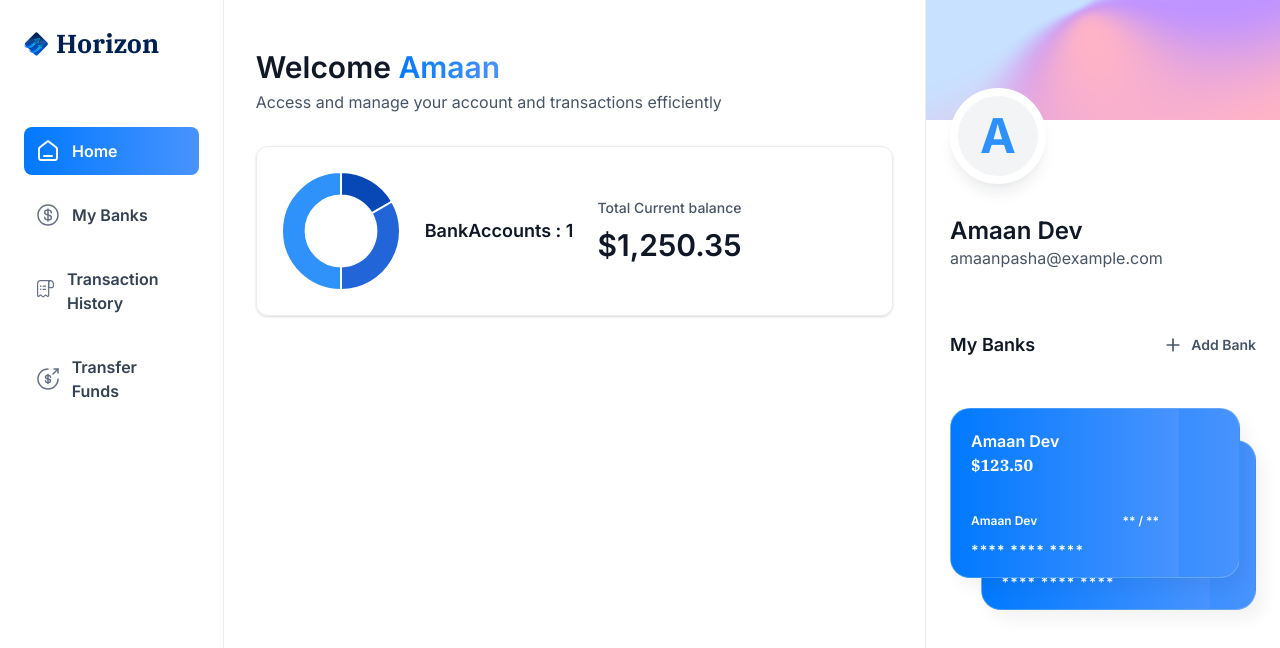
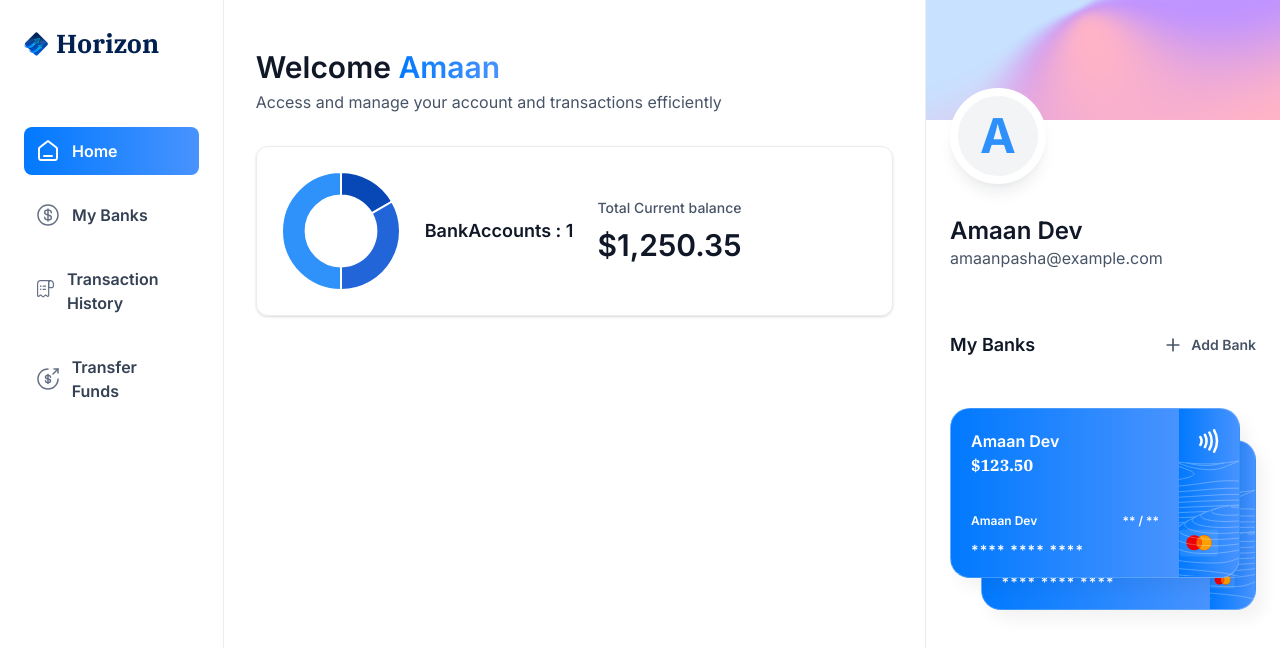
Before and after one commit to amaanpasha123/Banking, a Next.js app: page / in a window 1280 px wide. Shown: the top 648 px of the page. Built offline with nearby package versions, Linux system fonts and the light colour scheme.

Commit message:
styling is added at good level

```diff
--- a/components/BankCard.tsx
+++ b/components/BankCard.tsx
@@ -1,6 +1,7 @@
 import React from 'react'
 import Link from 'next/link'
 import { formatAmount } from '@/lib/utils';
+import Image from 'next/image';
 
 const BankCard = ({ account, userName, showBalance = true }: CreditCardProps) => {
   return (
@@ -37,7 +38,31 @@ const BankCard = ({ account, userName, showBalance = true }: CreditCardProps) =>
           </article>
         </div>
 
+        <div className='bank-card_icon'>
+            <Image
+                src='/icons/Paypass.svg'
+                width={20}
+                height={20}
+                alt='pay'
+            />
+            <Image
+             src='/icons/mastercard.svg'
+             width={45}
+             height={32}
+             alt='mastercard'
+            />
+            <Image
+            src='/icons/lines.svg'
+            width={316}
+            height={190}
+            alt='lines'
+            className='absolute top-0 left-0'
+            />
+
+        </div>
+
       </Link> {/* Close the Link tag here */}
+      {/* Will Add facility to copy the Account Numbers */}
     </div>
   )
 }
```
